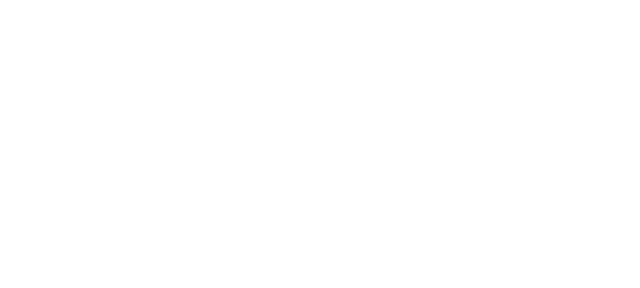
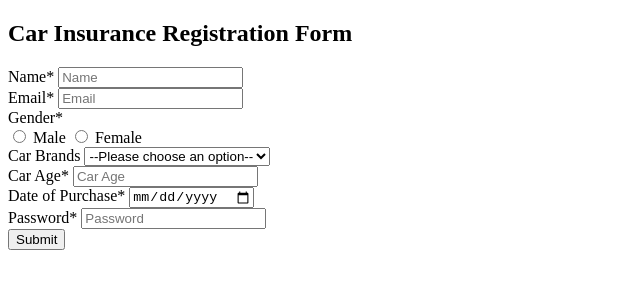
Before and after one commit to acciojob/car-insurance-form-atharvasadaphale, a website: page main.html in a window 1280 px wide. Shown: the whole page, without its empty margins (0-640 px from the left). Drawn offline with Linux system fonts and the light colour scheme.

Commit message:
created a submission

```diff
--- a/main.html
+++ b/main.html
@@ -8,6 +8,41 @@
 
 <body>
 	<!-- the entire body must be written by student -->
+	<form method="POST">
+  <h2>Car Insurance Registration Form</h2>
+
+  <label for="name">Name*</label>
+  <input type="text" id="name" name="name" placeholder="Name" required minlength="3" maxlength="50"><br>
+
+  <label for="email">Email*</label>
+  <input type="email" id="email" name="email" placeholder="Email" required><br>
+
+  <label>Gender*</label><br>
+  <input type="radio" id="gender_m" name="gender" value="Male" required>
+  <label for="gender_m">Male</label>
+  <input type="radio" id="gender_f" name="gender" value="Female" required>
+  <label for="gender_f">Female</label><br>
+
+  <label for="cars">Car Brands</label>
+  <select id="cars" name="cars">
+    <option value="">--Please choose an option--</option>
+    <option value="BMW">BMW</option>
+    <option value="Audi">Audi</option>
+    <option value="Mercedes">Mercedes</option>
+  </select><br>
+
+  <label for="carage">Car Age*</label>
+  <input type="number" id="carage" name="carage" placeholder="Car Age" required><br>
+
+  <label for="dop">Date of Purchase*</label>
+  <input type="date" id="dop" name="dop" required><br>
+
+  <label for="password">Password*</label>
+  <input type="password" id="password" name="password" placeholder="Password" required><br>
+
+  <input type="submit" value="Submit">
+</form>
+
     <script type="text/javascript" src="./script.js">
 </script>
 
```
